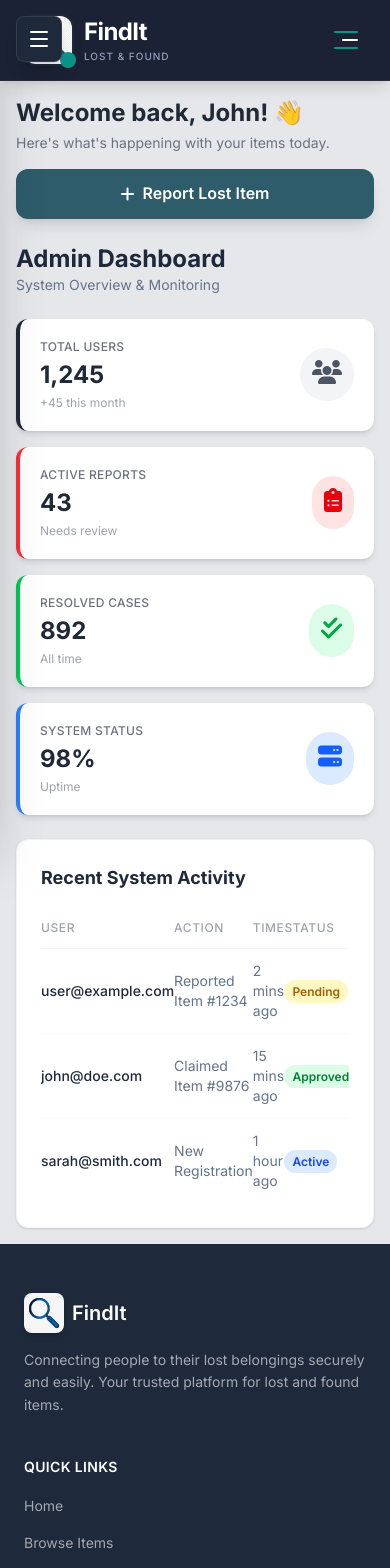
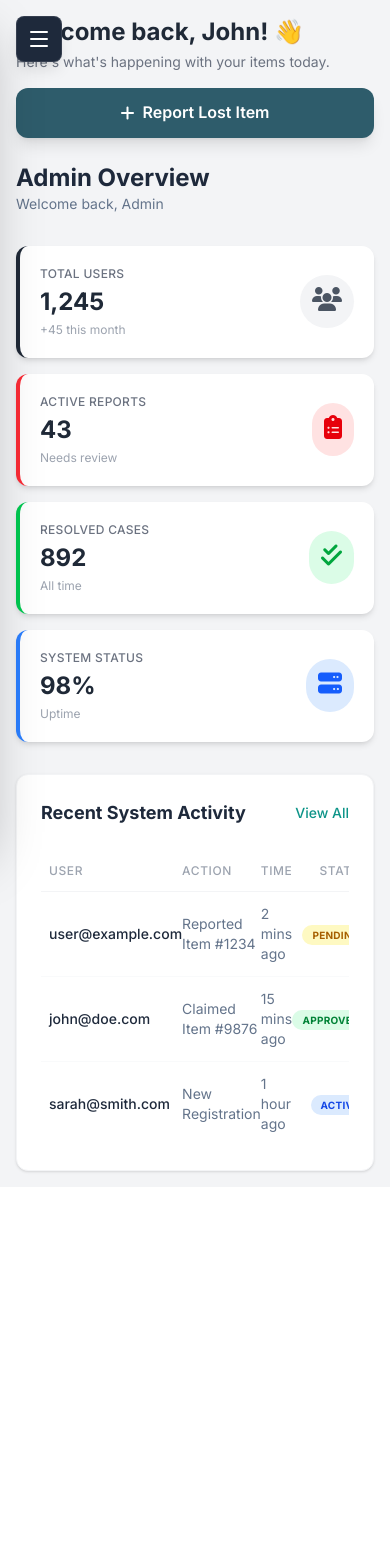
Before and after one commit to mailktayyabali/Lost-and-found, a React (Vite) app in the folder frontend/: page /admin in a window 390 px wide. Shown: the top 1568 px of the page. After the commit the page ends 1187 px from the top, so only its background shows below. Built offline with nearby package versions, Linux system fonts and the light colour scheme.

Commit message:
feat: Implement `MainLayout` and `DashboardLayout` to streamline routing and UI, centralizing navigation components.

```diff
--- a/frontend/src/App.jsx
+++ b/frontend/src/App.jsx
@@ -1,5 +1,8 @@
 import { Routes, Route } from "react-router-dom";
 import { AuthProvider } from "./context/AuthContext";
+import MainLayout from "./layouts/MainLayout";
+import DashboardLayout from "./layouts/DashboardLayout";
+
 import Home from "./pages/Home";
 import Auth from "./pages/Auth";
 import About from "./pages/About";
@@ -9,31 +12,30 @@ import UserDashboard from "./pages/UserDashboard";
 import MyReports from "./pages/MyReports";
 import ItemDetail from "./pages/ItemDetail";
 import Contact from "./pages/Contact";
-import Navbar from "./components/Navbar.jsx";
-import Footer from "./components/Footer.jsx";
 import AdminDashboard from "./pages/AdminDashboard";
 
 function App() {
   return (
     <AuthProvider>
-      <div>
-        <Navbar />
+      <Routes>
+        {/* Public / Website Layout */}
+        <Route element={<MainLayout />}>
+          <Route path="/" element={<Home />} />
+          <Route path="/about" element={<About />} />
+          <Route path="/feed" element={<Feed />} />
+          <Route path="/contact" element={<Contact />} />
+          <Route path="/auth" element={<Auth />} />
+          <Route path="/report" element={<ReportItem />} />
+          <Route path="/item/:id" element={<ItemDetail />} />
+        </Route>
 
-        <Routes>
-          <Route path="/" element={<Home />} />
-          <Route path="/feed" element={<Feed />} />
-          <Route path="/auth" element={<Auth />} />
-          <Route path="/about" element={<About />} />
-          <Route path="/contact" element={<Contact />} />
-          <Route path="/report" element={<ReportItem />} />
+        {/* Dashboard Layout (Authenticated) */}
+        <Route element={<DashboardLayout />}>
           <Route path="/dashboard" element={<UserDashboard />} />
           <Route path="/admin" element={<AdminDashboard />} />
           <Route path="/my-reports" element={<MyReports />} />
-          <Route path="/item/:id" element={<ItemDetail />} />
-        </Routes>
-
-        <Footer />
-      </div>
+        </Route>
+      </Routes>
     </AuthProvider>
   );
 }
--- a/frontend/src/pages/AdminDashboard.jsx
+++ b/frontend/src/pages/AdminDashboard.jsx
@@ -1,22 +1,18 @@
-import Sidebar from "../components/Sidebar";
 import DashboardHeader from "../components/DashboardHeader";
 import StatCard from "../components/StatCard";
 
 export default function AdminDashboard() {
   return (
-    <div className="flex bg-gray-200 min-h-screen">
-      <Sidebar />
-
-      <main className="flex-1 p-4 md:p-6 lg:p-10 overflow-x-hidden lg:ml-0">
+    <div className="p-4 md:p-6 lg:p-8">
         <DashboardHeader />
 
-        <div className="mb-6">
-            <h1 className="text-2xl font-bold text-navy">Admin Dashboard</h1>
-            <p className="text-slate text-sm">System Overview & Monitoring</p>
+        <div className="mb-8">
+            <h1 className="text-2xl font-bold text-navy">Admin Overview</h1>
+            <p className="text-slate text-sm">Welcome back, Admin</p>
         </div>
 
         {/* Admin Stats */}
-        <div className="grid grid-cols-1 sm:grid-cols-2 lg:grid-cols-4 gap-4 md:gap-6 mb-6">
+        <div className="grid grid-cols-1 sm:grid-cols-2 lg:grid-cols-4 gap-4 md:gap-6 mb-8">
           <StatCard
             title="Total Users"
             value="1,245"
@@ -49,41 +45,44 @@ export default function AdminDashboard() {
 
         {/* Admin Actions / Recent Logins Placeholder */}
         <div className="bg-white rounded-xl shadow-sm border border-gray-100 p-6">
-            <h2 className="text-lg font-bold text-navy mb-4">Recent System Activity</h2>
+            <div className="flex items-center justify-between mb-6">
+                <h2 className="text-lg font-bold text-navy">Recent System Activity</h2>
+                <button className="text-sm text-teal font-medium hover:underline">View All</button>
+            </div>
+
             <div className="overflow-x-auto">
                 <table className="w-full text-left border-collapse">
                     <thead>
                         <tr className="border-b border-gray-100 text-xs text-gray-400 uppercase tracking-wider">
-                            <th className="py-3 font-medium">User</th>
+                            <th className="py-3 font-medium pl-2">User</th>
                             <th className="py-3 font-medium">Action</th>
                             <th className="py-3 font-medium">Time</th>
-                            <th className="py-3 font-medium">Status</th>
+                            <th className="py-3 font-medium text-right pr-2">Status</th>
                         </tr>
                     </thead>
                     <tbody className="text-sm">
-                        <tr className="border-b border-gray-50 last:border-0 hover:bg-gray-50 transition-colors">
-                            <td className="py-3 font-medium text-navy">user@example.com</td>
+                        <tr className="border-b border-gray-50 last:border-0 hover:bg-gray-50 transition-colors group">
+                            <td className="py-3 font-medium text-navy pl-2 group-hover:text-teal transition-colors">user@example.com</td>
                             <td className="py-3 text-slate">Reported Item #1234</td>
                             <td className="py-3 text-slate">2 mins ago</td>
-                            <td className="py-3"><span className="px-2 py-1 bg-yellow-100 text-yellow-700 rounded-full text-xs font-semibold">Pending</span></td>
+                            <td className="py-3 text-right pr-2"><span className="px-2.5 py-1 bg-yellow-100 text-yellow-700 rounded-full text-[10px] font-bold uppercase tracking-wide">Pending</span></td>
                         </tr>
-                         <tr className="border-b border-gray-50 last:border-0 hover:bg-gray-50 transition-colors">
-                            <td className="py-3 font-medium text-navy">john@doe.com</td>
+                         <tr className="border-b border-gray-50 last:border-0 hover:bg-gray-50 transition-colors group">
+                            <td className="py-3 font-medium text-navy pl-2 group-hover:text-teal transition-colors">john@doe.com</td>
                             <td className="py-3 text-slate">Claimed Item #9876</td>
                             <td className="py-3 text-slate">15 mins ago</td>
-                             <td className="py-3"><span className="px-2 py-1 bg-green-100 text-green-700 rounded-full text-xs font-semibold">Approved</span></td>
+                             <td className="py-3 text-right pr-2"><span className="px-2.5 py-1 bg-green-100 text-green-700 rounded-full text-[10px] font-bold uppercase tracking-wide">Approved</span></td>
                         </tr>
-                         <tr className="border-b border-gray-50 last:border-0 hover:bg-gray-50 transition-colors">
-                            <td className="py-3 font-medium text-navy">sarah@smith.com</td>
+                         <tr className="border-b border-gray-50 last:border-0 hover:bg-gray-50 transition-colors group">
+                            <td className="py-3 font-medium text-navy pl-2 group-hover:text-teal transition-colors">sarah@smith.com</td>
                             <td className="py-3 text-slate">New Registration</td>
                             <td className="py-3 text-slate">1 hour ago</td>
-                             <td className="py-3"><span className="px-2 py-1 bg-blue-100 text-blue-700 rounded-full text-xs font-semibold">Active</span></td>
+                             <td className="py-3 text-right pr-2"><span className="px-2.5 py-1 bg-blue-100 text-blue-700 rounded-full text-[10px] font-bold uppercase tracking-wide">Active</span></td>
                         </tr>
                     </tbody>
                 </table>
             </div>
         </div>
-      </main>
     </div>
   );
 }
--- a/frontend/src/pages/UserDashboard.jsx
+++ b/frontend/src/pages/UserDashboard.jsx
@@ -1,18 +1,14 @@
-import Sidebar from "../components/Sidebar";
 import DashboardHeader from "../components/DashboardHeader";
 import StatCard from "../components/StatCard";
 import ActivityTable from "../components/ActivityTable";
 
 export default function UserDashboard() {
   return (
-    <div className="flex bg-gray-200 min-h-screen">
-      <Sidebar />
-
-      <main className="flex-1 p-4 md:p-6 lg:p-10 overflow-x-hidden lg:ml-0">
+      <div className="p-4 md:p-6 lg:p-8">
         <DashboardHeader />
 
         {/* Stats */}
-        <div className="grid grid-cols-1 sm:grid-cols-2 lg:grid-cols-3 gap-4 md:gap-6 mb-6">
+        <div className="grid grid-cols-1 sm:grid-cols-2 lg:grid-cols-3 gap-4 md:gap-6 mb-8">
           <StatCard
             title="Total Lost Items"
             value="4"
@@ -37,7 +33,6 @@ export default function UserDashboard() {
         </div>
 
         <ActivityTable />
-      </main>
-    </div>
+      </div>
   );
 }
```
